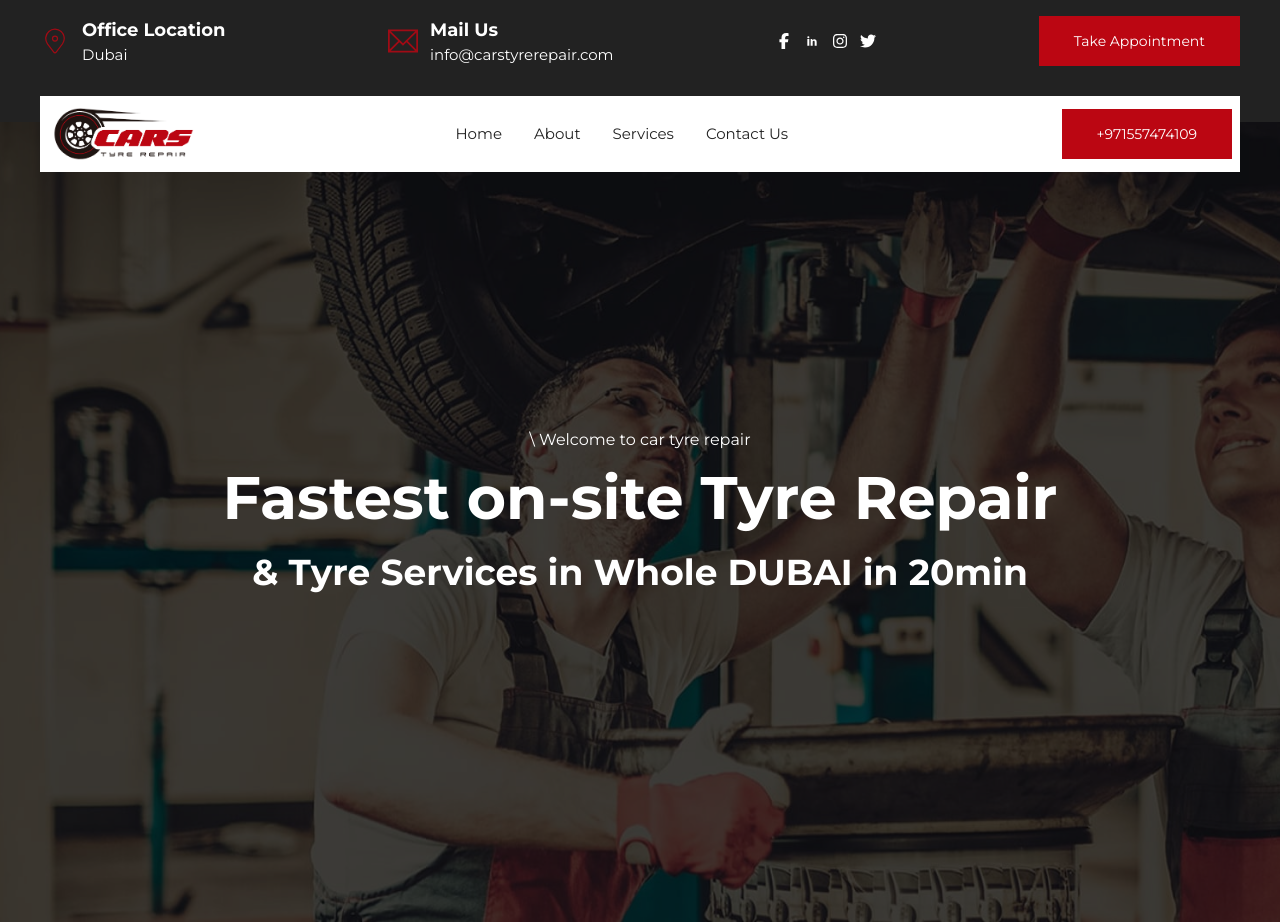
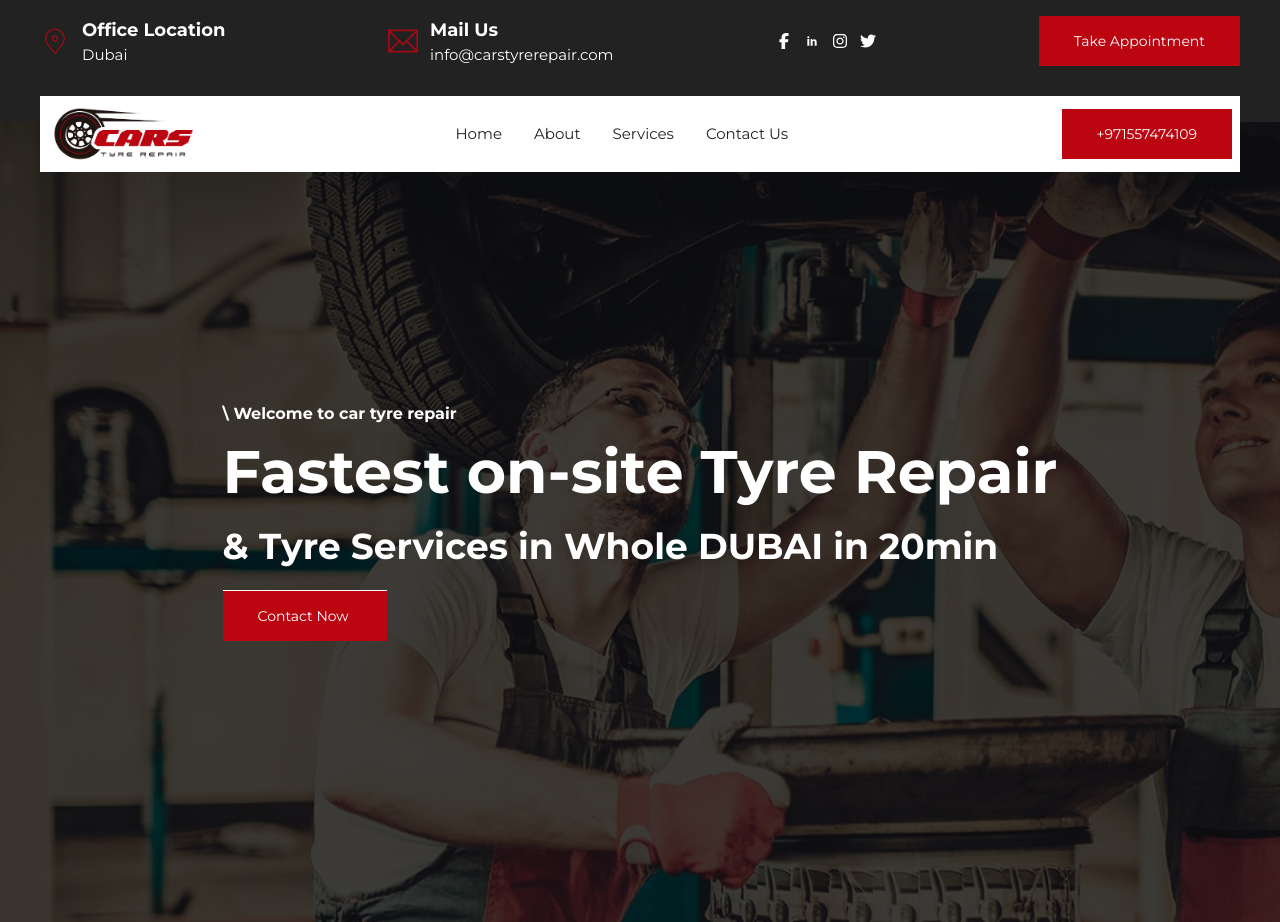
Before and after one commit to TopDEV-fs/CarstyreRepair_Website, a Next.js app: page / in a window 1280 px wide. Built offline with nearby package versions, Linux system fonts and the light colour scheme.

Commit message:
add contact now button in banner section

```diff
--- a/src/app/Components/Banner.jsx
+++ b/src/app/Components/Banner.jsx
@@ -5,10 +5,13 @@ const Banner = () => {
     <div className="h-screen bg-cover bg-center" style={{ backgroundImage: "url('/Assets/banner-bg.jpg')" }}>
       {/* Overlay */}
       <div className="h-full w-full text-white bg-black bg-opacity-75 flex items-center justify-center">
-        <div className="text-center">
-          <p className="font-roboto mb-4 text-base">\ Welcome to car tyre repair</p>
+        <div>
+          <p className="mb-4 text-base font-bold">\ Welcome to car tyre repair</p>
           <h1 className='text-6xl font-bold mb-2'>Fastest on-site Tyre Repair</h1>
           <h2 className='my-6 text-4xl font-semibold'>& Tyre Services in Whole DUBAI in 20min</h2>
+          <div className="bg-[#BB0612] w-[164.3px] text-white py-[15px] px-[35px] hover:bg-[#222222] text-sm border-t border-white">
+              <a href="#">Contact Now</a>
+          </div>
         </div>
       </div>
     </div>
```
